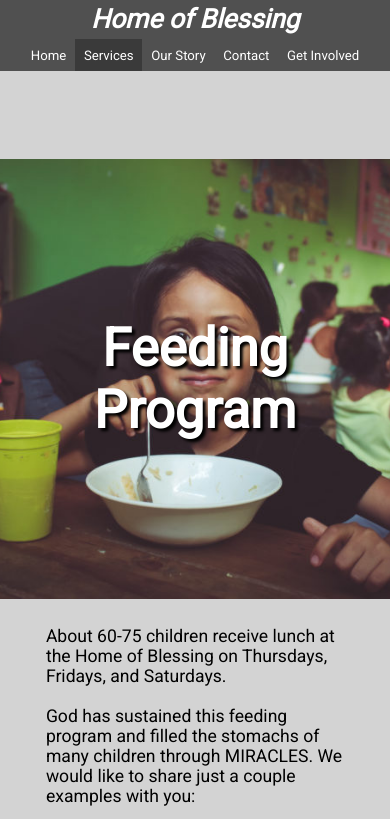
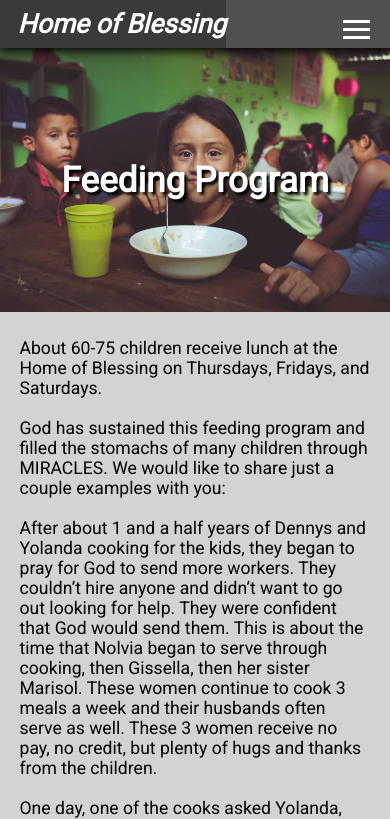
Before and after one commit to bwyoder/Home_of_, a plain HTML site: page services.html in a window 390 px wide. Shown: the top 819 px of the page. Drawn offline with Linux system fonts and the light colour scheme.

Commit message:
style header, services page

```diff
--- a/get-involved.css
+++ b/get-involved.css
@@ -39,5 +39,8 @@
 }
 
 .paypal {
-    margin: 5rem;
+    padding: 2rem;
+    margin: 2rem;
+    border: 1px solid #a8a8a8;
+    border-radius: 1rem;
 }
--- /dev/null
+++ b/nav.js
@@ -0,0 +1,7 @@
+const hamburger = document.querySelector(".hamburger");
+const navlinks = document.querySelector(".nav-links");
+const links = document.querySelectorAll(".nav-link");
+
+hamburger.addEventListener("click", () => {
+    navlinks.classList.toggle("open");
+});
--- a/services.css
+++ b/services.css
@@ -2,20 +2,18 @@
     background-color: #3a3a3a;
 }
 
-main{
-    margin-top: 6rem;
+main {
+    margin-top: 5.5rem;
 }
-
 .services {
     display: flex;
     flex-direction: column;
     justify-content: center;
     align-items: center;
     width: 100%;
-    margin: 4rem;
+    margin-bottom: 8rem;
     max-width: 1200px;
     border-bottom: 3px solid #afafaf;
-
 }
 
 .section-banners {
@@ -59,14 +57,32 @@ main{
     text-align: left;
 }
 
-@media (max-width: 700px) {
+@media (max-width: 900px), (max-height: 650px) {
+    main {
+        margin-top: 0;
+    }
     .section-title {
         font-size: 8rem;
     }
 }
 
-@media (max-width: 600px) {
+@media (max-width: 700px) {
+    .section-banners {
+        height: 40rem;
+    }
     .section-title {
         font-size: 6rem;
     }
+    .text-container {
+        padding: 3rem 0;
+    }
 }
+
+@media (max-width: 500px) {
+    .section-banners {
+        height: 30rem;
+    }
+    .section-title {
+        font-size: 4rem;
+    }
+}
--- a/services.html
+++ b/services.html
@@ -4,13 +4,21 @@
     <meta charset="UTF-8">
     <meta name="viewport" content="width=device-width, initial-scale=1.0">
     <title>Home of Blessing</title>
+    <script src="nav.js" defer></script>
     <link href="styles.css" rel="stylesheet">
     <link href="services.css" rel="stylesheet">
 </head>
 <body>
     <header class="header">
-        <a href="index.html" class="home-link all-links">Home of Blessing</a>
-        <nav class="nav">
+        <div class="header-container">
+            <a href="index.html" class="home-link all-links">Home of Blessing</a>
+            <div class="hamburger">
+                <div class="line"></div>
+                <div class="line"></div>
+                <div class="line"> </div>
+            </div>
+        </div>
+        <div class="nav-links">
             <a href="index.html" id="home" class="nav-link all-links">Home</a>
             <a href="services.html" id="services" class="nav-link all-links">Services</a>
             <a href="about.html" id="about" class="nav-link all-links">Our Story</a>
@@ -62,6 +70,7 @@
         </div>
     </main>
     <footer class="footer">
+        <a href="#" class="link-to-top">BACK TO TOP</a>
         <small>© 2020 Brian Yoder. All Rights Reserved.</small>
         <small>Home of Blessing<br>840 Parks Road<br> Woodleaf NC 27054</small>
         <div id="contact-links">
--- a/styles.css
+++ b/styles.css
@@ -26,15 +26,17 @@ header {
     top: 0;
     left: 0;
     right: 0;
-    height: 6rem;
+    height: fit-content;
     display: flex;
     justify-content: space-between;
     align-items: center;
     background-color: #505050;
-    z-index: 9;
+    box-shadow: 0px 3px 10px #000000;
+    min-height: fit-content;
+    z-index: 1;
 }
 
-nav {
+.nav-links {
     display: flex;
     padding: 0 2rem;
 }
@@ -49,7 +51,7 @@ nav {
     font-size: 4rem;
     font-style: italic;
     font-weight: bold;
-    padding: 0.5rem 0.5rem;
+    padding: 0.5rem 0 0.5rem 2rem;
 }
 
 .nav-link {
@@ -89,6 +91,13 @@ footer {
 
 }
 
+.link-to-top {
+    color: #ffffff;
+    font-size: 1.2rem;
+    text-decoration: none;
+    display: none;
+}
+
 p {
     font-size: 2rem;
 }
@@ -118,14 +127,63 @@ small {
     }
 }
 
-@media (max-width: 800px) {
+@media (max-width: 900px), (max-height: 650px) {
     .header {
         flex-direction: column;
-        height: fit-content;
         position: static;
+    }
+    .header-container {
+        display: flex;
+        width: 100%;
+        justify-content: space-between;
+        align-items: center;
+    }
+    .hamburger {
+        display: flex;
+        flex-direction: column;
+        justify-content: center;
+        align-items: center;
+        padding: 2rem;
+        cursor: pointer;
+        z-index: 3;
+        position: fixed;
+        top: 0;
+        right: 0;
+    }
+    .line {
+        width: 3rem;
+        height: 0.3rem;
+        background: #ffffff;
+        margin: 0.3rem;
+    }
+    .nav-links{
+        width: 100%;
+        flex-direction: column;
+        align-items: center;
+        justify-content: center;
+        position: fixed;
+        background-color: #505050ee;
+        height: 100vh;
+        width: 100%;
+        align-self: center;
+        clip-path: circle(100px at 110% -30%);
+        -webkit-clip-path: circle(100px at 110% -30%);
+        transition: all 1s ease-out;
+    }
+    .nav-links.open {
+        clip-path: circle(1800px at 110% -30%);
+        -webkit-clip-path: circle(1800px at 110% -30%);
+    }
+    .nav-link {
+        margin: 4rem;
+        width: 100%;
+        font-size: 3rem;
     }
     .footer {
         flex-direction: column;
+    }
+    .link-to-top {
+        display: initial;
     }
     small {
         margin: 2rem;
@@ -135,14 +193,29 @@ small {
 @media (max-width: 400px) {
     .home-link {
         font-size: 3rem;
+        padding: 1rem 0 1rem 2rem;
     }
     .nav-link {
         padding: 1rem;
     }
 }
 
+@media (max-height: 650px) {
+    .nav-link {
+        margin: 1.5rem;
+    }
+
+}
+
 @media (max-height: 500px) {
-    .header {
-        position: static;
+    .nav-link {
+        margin: 1rem;
     }
 }
+
+@media (max-height: 400px) {
+    .nav-link {
+        margin: 0.5rem;
+        font-size: 2rem;
+    }
+}
```
Also changed, not shown: about.html (+11 -2 lines), contact.html (+11 -2 lines), get-involved.html (+14 -5 lines), home.css (+3 -9 lines), index.html (+11 -2 lines).
